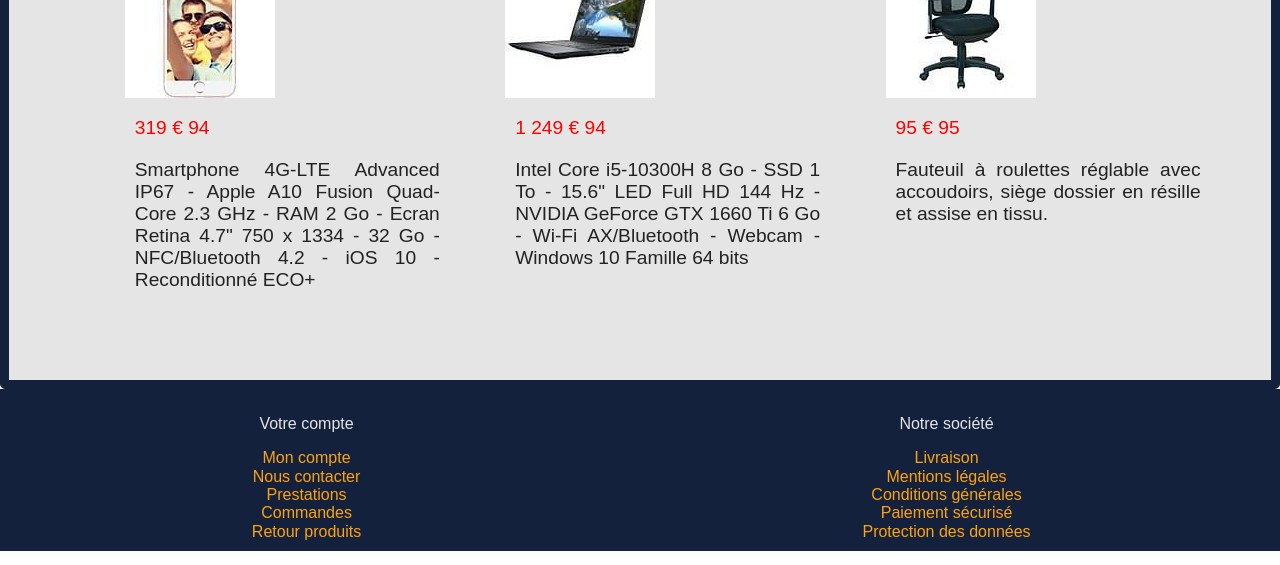
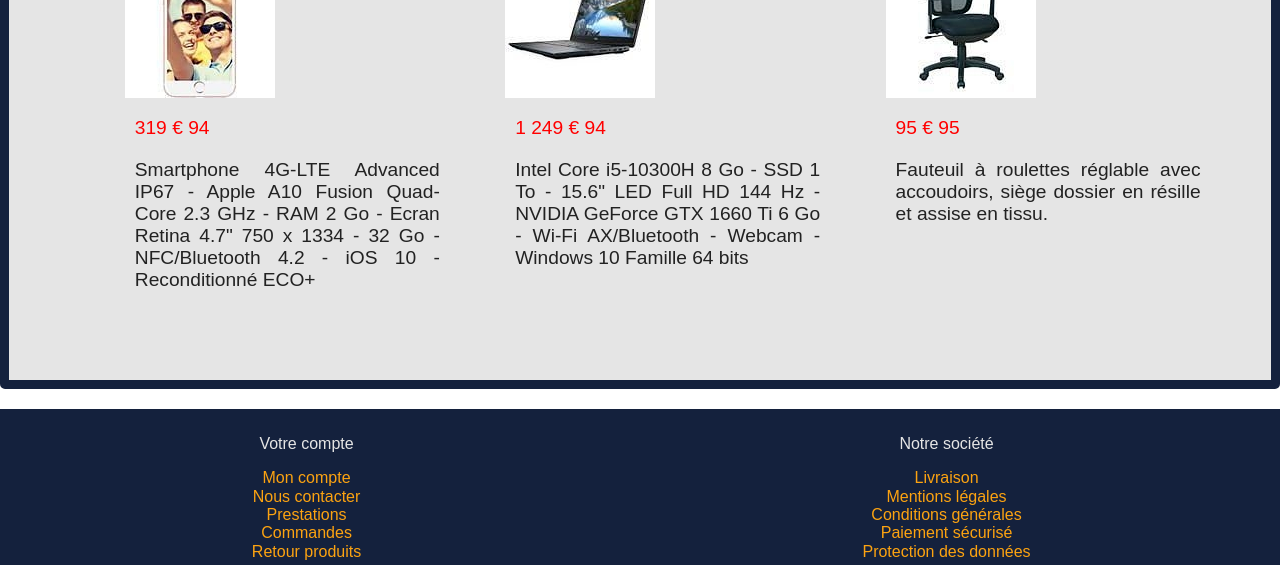
Before and after one commit to aurelielerouxel/terre_de_geek, a website built with Parcel: page index.html in a window 1280 px wide. Shown: the part 784-1349 px from the top of the page. Built offline with nearby package versions, Linux system fonts and the light colour scheme; a web font is replaced by a local one.

Commit message:
Have a modern & elegant design #kipikléyeux

```diff
--- a/css/main.css
+++ b/css/main.css
@@ -265,10 +265,6 @@ caption {
   }
 }
 
-.socialMedia {
-
-}
-
 @media screen and (min-width: 720px) {
   /* general rules  */
   header {
@@ -362,6 +358,9 @@ caption {
     margin: 0 40px;
   }
 
+  footer {
+    margin-top: 20px;
+  }
   /* Size message text in contact form */
   textarea {
     width: 875px;
```
